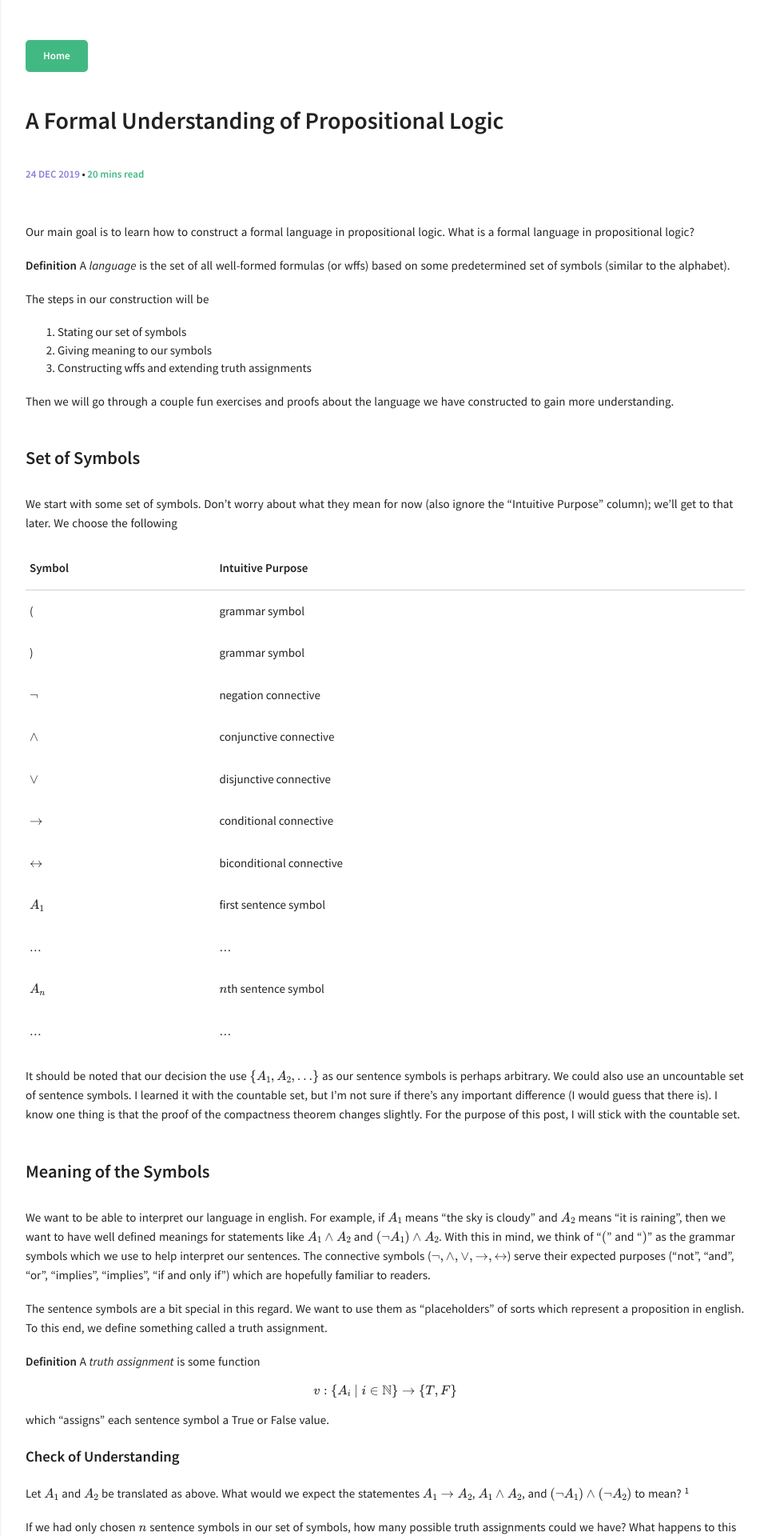
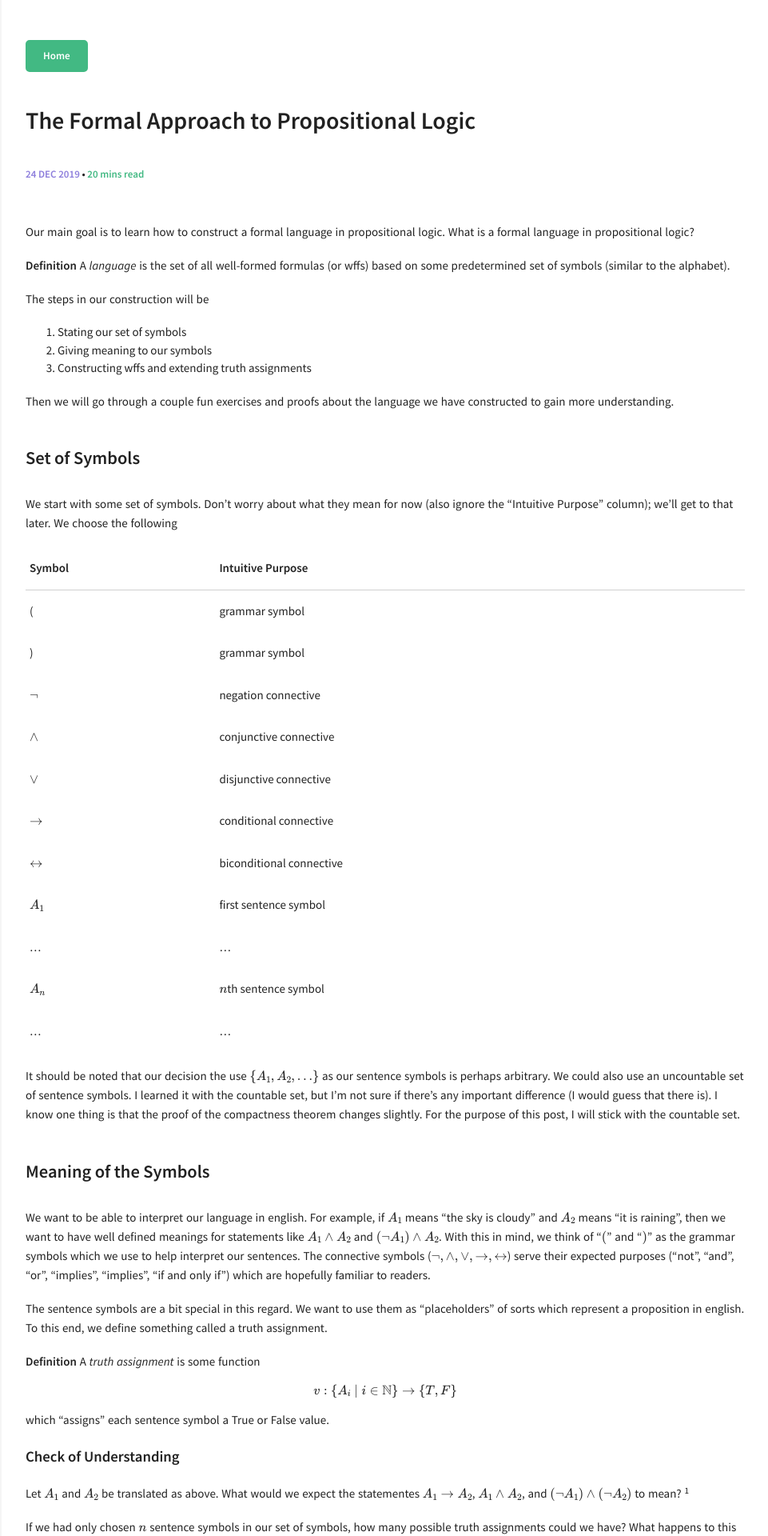
Before and after one commit to d-guo/danielguo.dev_old, a Jekyll site: the page built from _posts/2019-12-24-propositional_logic.md, in a window 1280 px wide. Shown: the top 1920 px of the page at 80% size, without its empty margins (318-1279 px from the left). Built offline with Jekyll 4.4.1, drawn with Linux system fonts in a browser that asks for light colours; formulas are drawn with MathJax 3; comment, search, counter and statistics services are not loaded.

Commit message:
new title (again) for post on propositiona logic

```diff
--- a/_posts/2019-12-24-propositional_logic.md
+++ b/_posts/2019-12-24-propositional_logic.md
@@ -1,6 +1,6 @@
 ---
 layout: post
-title: A Formal Understanding of Propositional Logic
+title: The Formal Approach to Propositional Logic
 excerpt: A formal recursive construction of languages in propositional logic.
 modified: 2019-12-01
 categories: [logistics]
```
